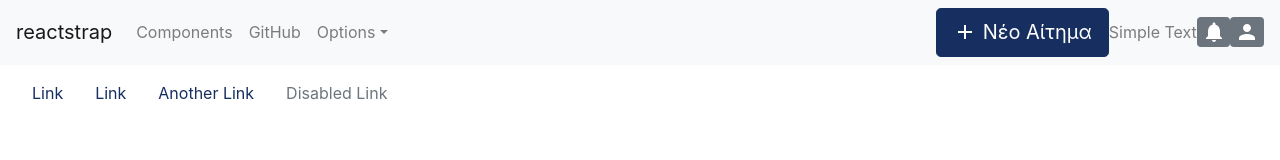
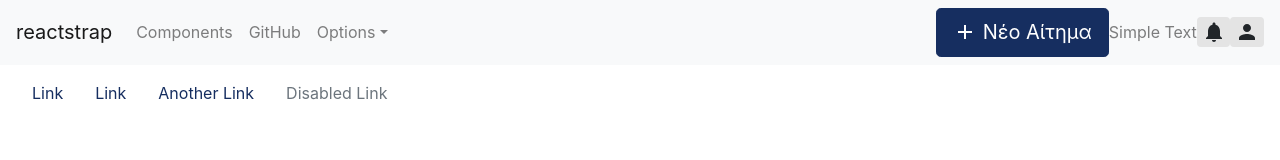
Before and after one commit to geogeorgiou/React-Datatables, a React (Create React App) app: page / in a window 1280 px wide. Shown: the top 160 px of the page. Built offline with nearby package versions, Linux system fonts and the light colour scheme; no server answers.

Commit message:
Adding IE11 support

```diff
--- a/package.json
+++ b/package.json
@@ -30,12 +30,14 @@
     "production": [
       ">0.2%",
       "not dead",
-      "not op_mini all"
+      "not op_mini all",
+      "IE 11"
     ],
     "development": [
       "last 1 chrome version",
       "last 1 firefox version",
-      "last 1 safari version"
+      "last 1 safari version",
+      "IE 11"
     ]
   }
 }
--- a/src/components/Dashboard/Navbar/DashboardNavbar.js
+++ b/src/components/Dashboard/Navbar/DashboardNavbar.js
@@ -81,7 +81,7 @@ const DashboardNavbar = (props) => {
                     <NavbarText>Simple Text</NavbarText>
 
                     <Badge color="secondary">
-                        <NotificationsIcon/>
+                        <NotificationsIcon />
                     </Badge>
 
                     <Badge color="secondary">
--- a/src/index.js
+++ b/src/index.js
@@ -1,3 +1,7 @@
+//IE11 polyfill dependencies
+import "react-app-polyfill/ie11";
+import "react-app-polyfill/stable";
+
 import React from 'react';
 import ReactDOM from 'react-dom';
 import './index.css';
--- a/src/styles/css/custom-btsp.scss
+++ b/src/styles/css/custom-btsp.scss
@@ -1,5 +1,6 @@
 $theme-colors: (
         "primary": #162E60,
+        "secondary": #E4E4E4,
         "success": #00703c,
         "warning": #C25400,
         "danger": #CB3131
```
